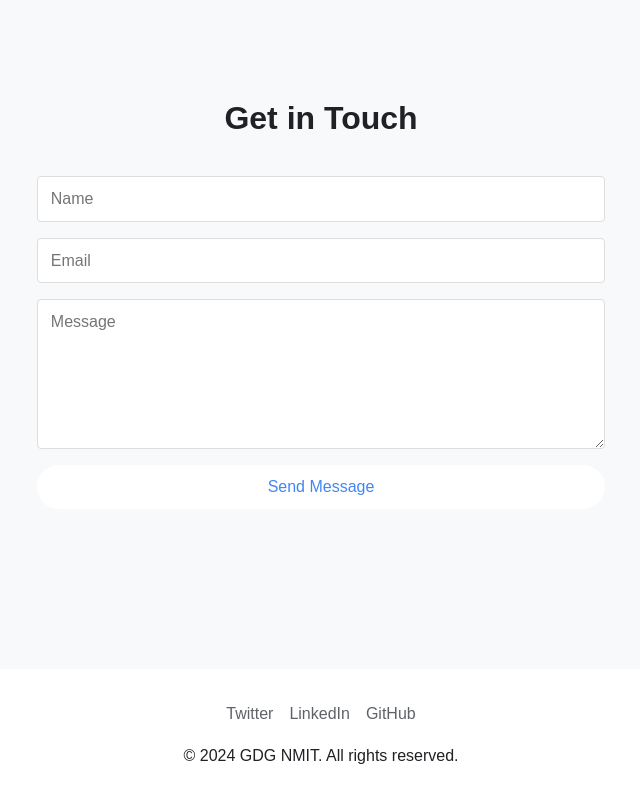
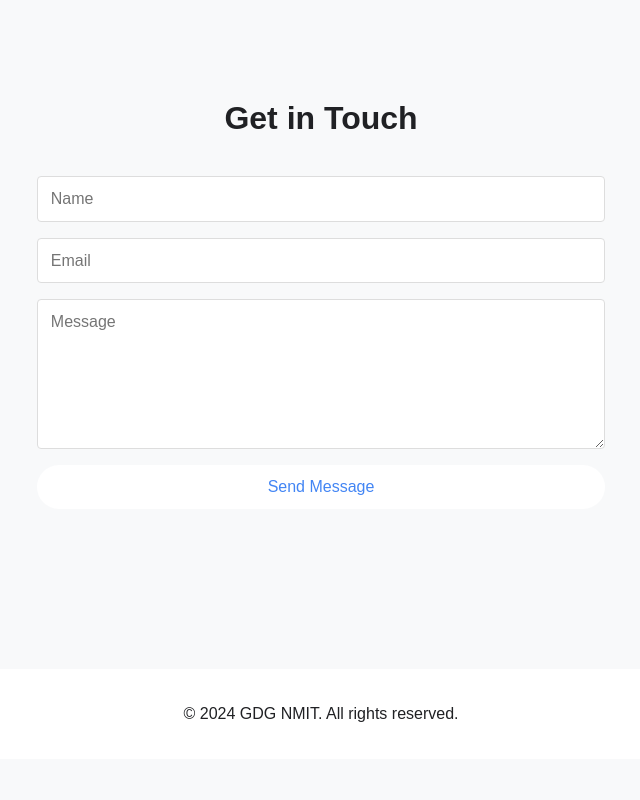
Before and after one commit to Sv1745/GDG-Landing-Page, a plain HTML site: page index.html in a window 1280 px wide. Shown: the part 1276-2076 px from the top of the page, without its empty margins (319-959 px from the left). After the commit the page ends 2035 px from the top, so only its background shows below. Drawn offline with Linux system fonts and the light colour scheme; a web font is replaced by a local one.

Commit message:
updated_events

```diff
--- a/index.html
+++ b/index.html
@@ -75,11 +75,7 @@
 
     <footer>
         <div class="footer-content">
-            <div class="social-links">
-                <a href="#" class="social-link">Twitter</a>
-                <a href="#" class="social-link">LinkedIn</a>
-                <a href="#" class="social-link">GitHub</a>
-            </div>
+
             <p>© 2024 GDG NMIT. All rights reserved.</p>
         </div>
     </footer>
```
